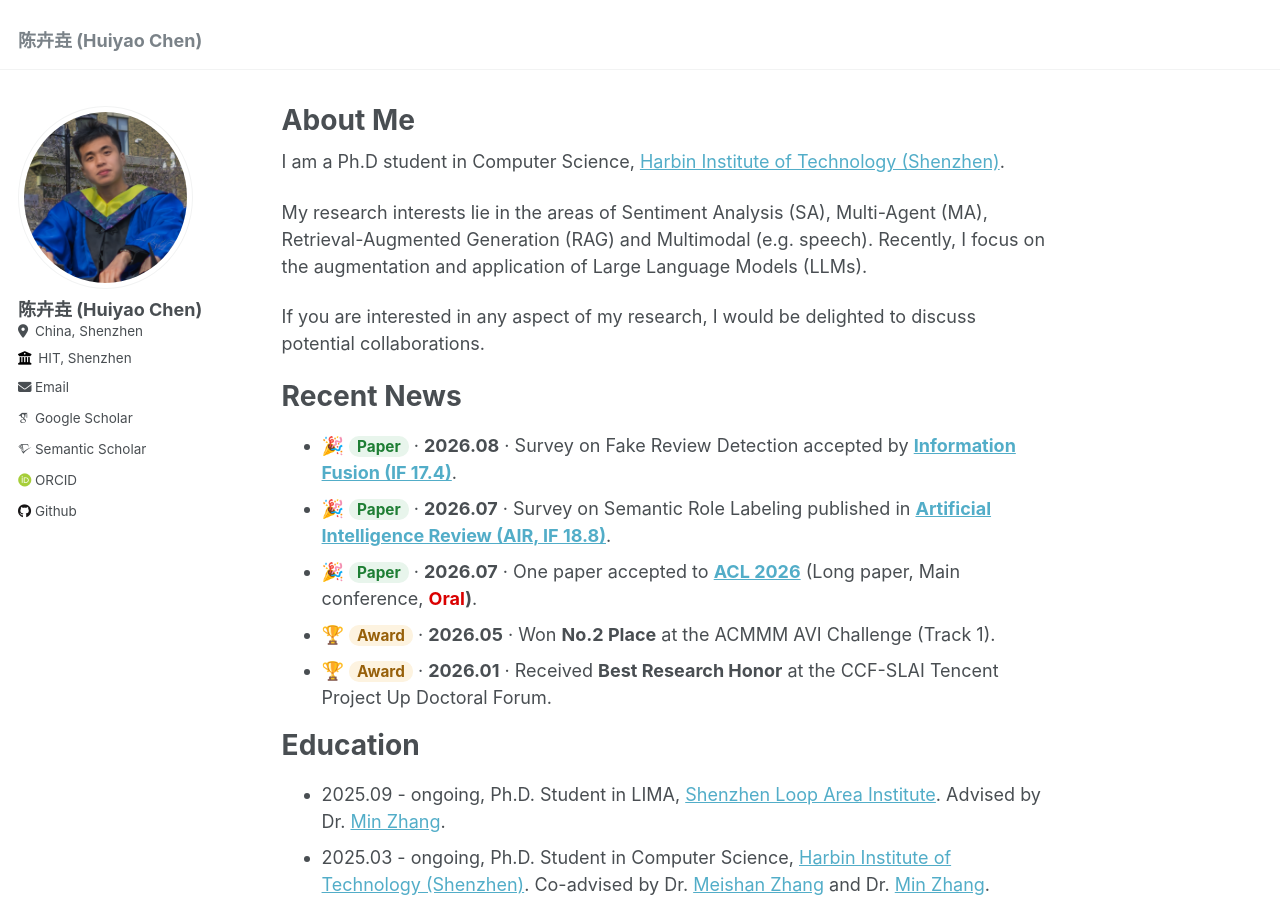
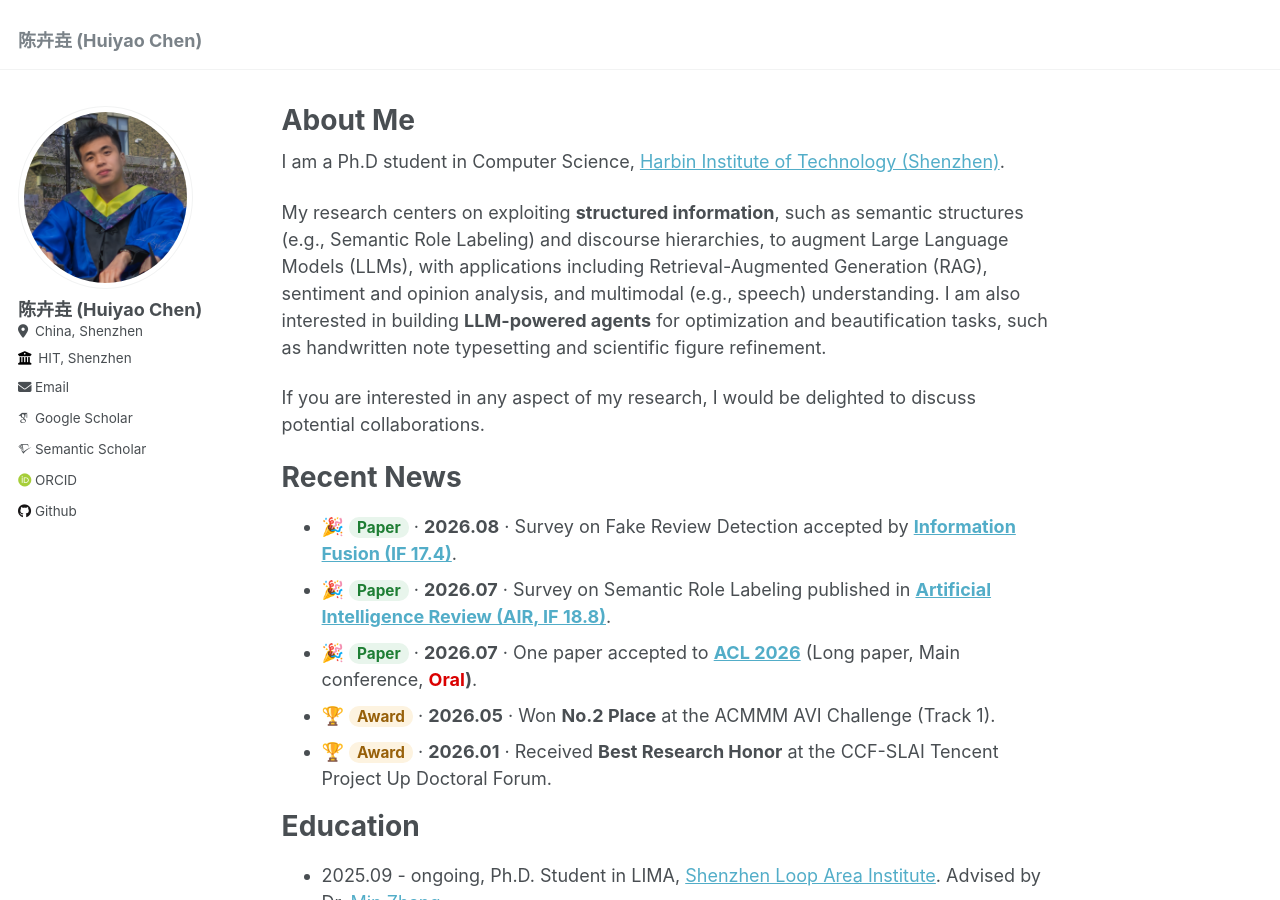
Before and after one commit to DreamH1gh/DreamH1gh.github.io, a Jekyll site: the page built from _pages/about.md, in a window 1280 px wide and 900 px high. Built offline with Jekyll 4.4.1, drawn with Linux system fonts in a browser that asks for light colours; some web fonts are replaced.

Commit message:
研究方向更新260911

```diff
--- a/_pages/about.md
+++ b/_pages/about.md
@@ -11,7 +11,7 @@ redirect_from:
 I am a Ph.D student in Computer Science, [Harbin Institute of Technology (Shenzhen)](https://www.hitsz.edu.cn/index.html).
 
 
-My research interests lie in the areas of Sentiment Analysis (SA), Multi-Agent (MA), Retrieval-Augmented Generation (RAG) and Multimodal (e.g. speech). Recently, I focus on the augmentation and application of Large Language Models (LLMs).
+My research centers on exploiting **structured information**, such as semantic structures (e.g., Semantic Role Labeling) and discourse hierarchies, to augment Large Language Models (LLMs), with applications including Retrieval-Augmented Generation (RAG), sentiment and opinion analysis, and multimodal (e.g., speech) understanding. I am also interested in building **LLM-powered agents** for optimization and beautification tasks, such as handwritten note typesetting and scientific figure refinement.
 
 If you are interested in any aspect of my research, I would be delighted to discuss potential collaborations.
 
```
